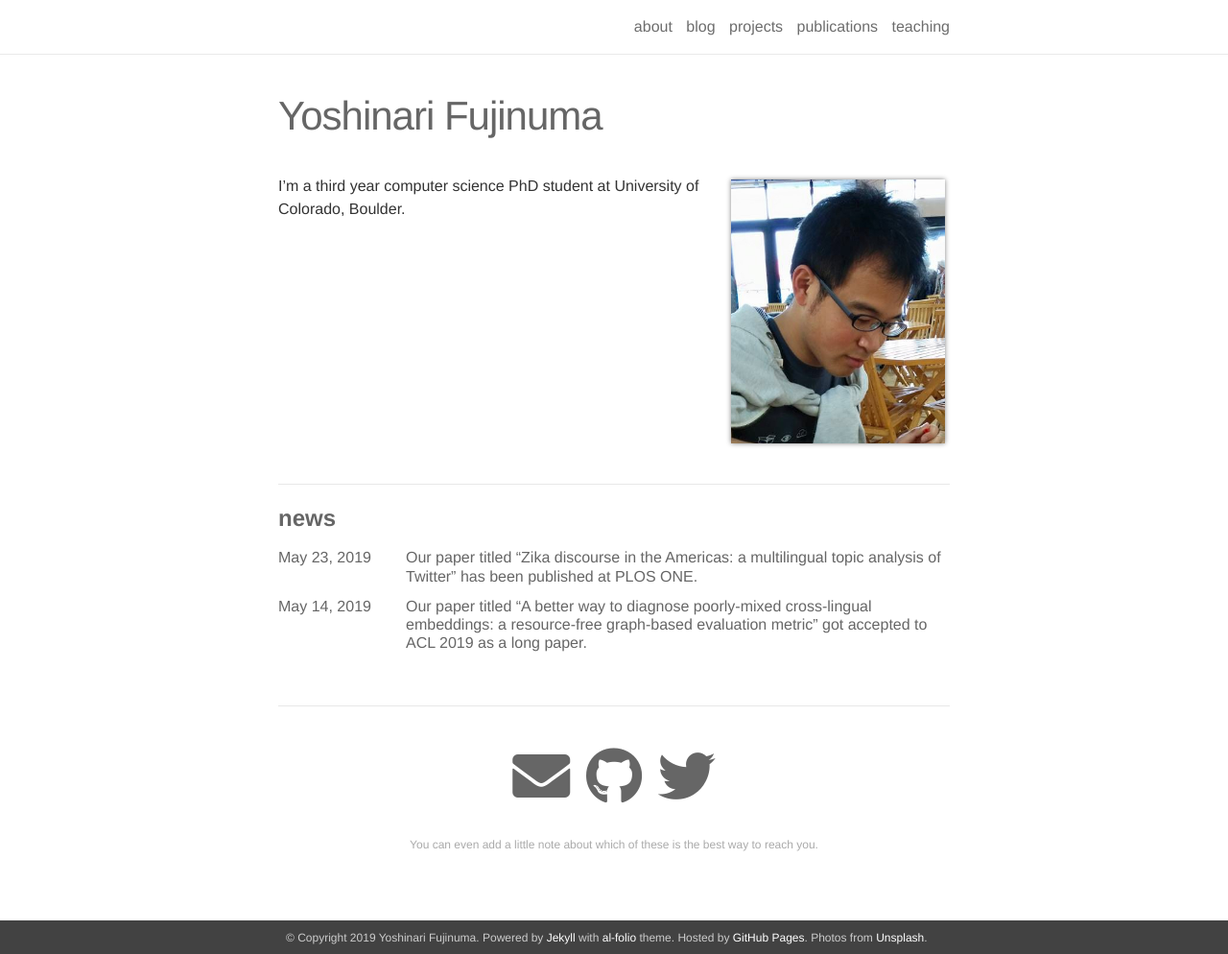
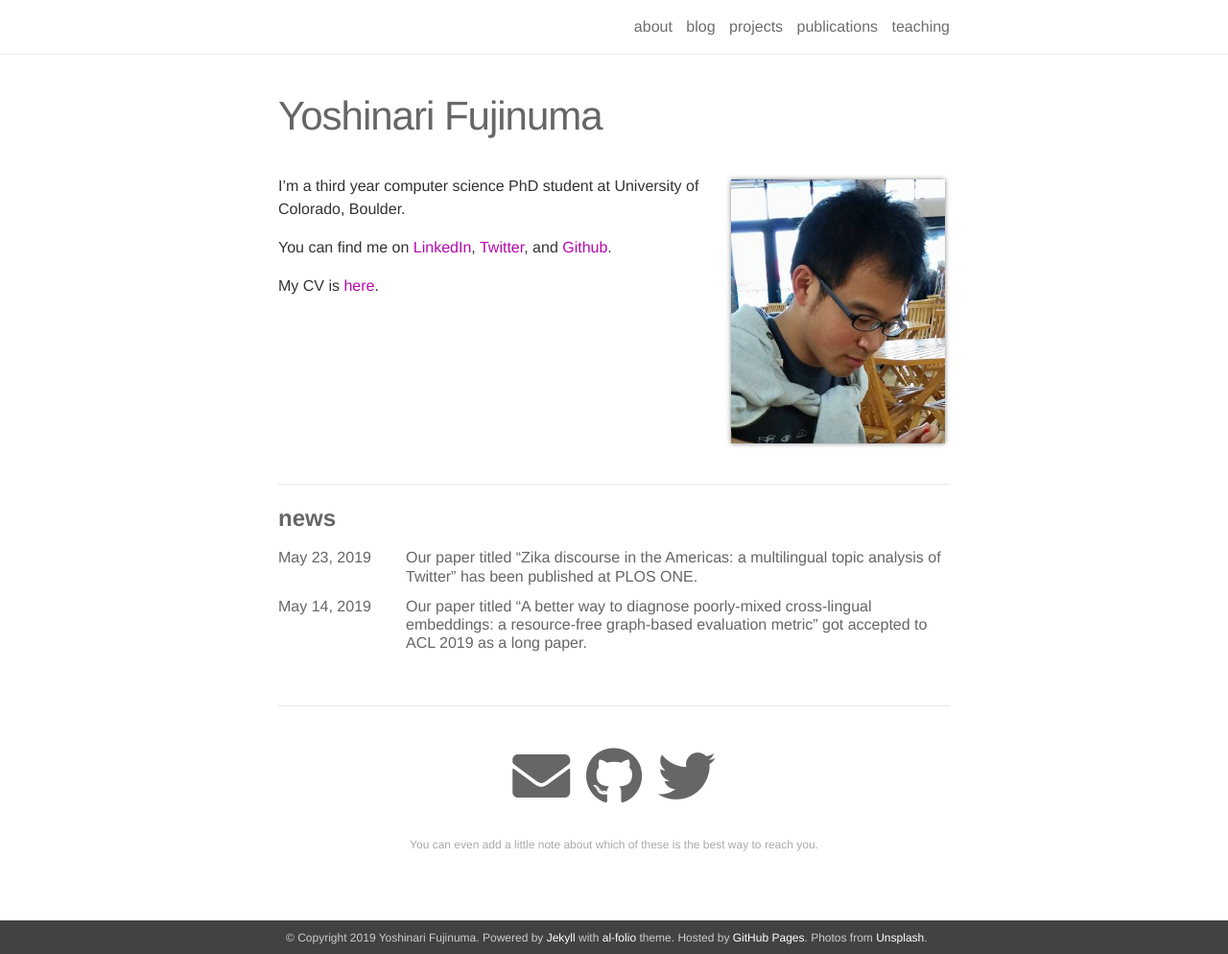
Before and after one commit to akkikiki/akkikiki.github.io, a Jekyll site: the page built from _pages/about.md, in a window 1280 px wide and 994 px high. Shown: the whole window at 96% size. Built offline with Jekyll 4.4.1, drawn with Linux system fonts in a browser that asks for light colours; nearby versions of some CDN libraries.

Commit message:
adding description

```diff
--- a/_pages/about.md
+++ b/_pages/about.md
@@ -16,3 +16,7 @@ social: true
 ---
 
 I'm a third year computer science PhD student at University of Colorado, Boulder.
+
+You can find me on [LinkedIn](https://jp.linkedin.com/in/yoshinari-fujinuma-4b612959), [Twitter](https://twitter.com/akkikiki), and [Github](https://github.com/akkikiki).
+
+My CV is [here]({{ site.url }}/assets/pdf/yoshinari_fujinuma_cv.pdf).
```
